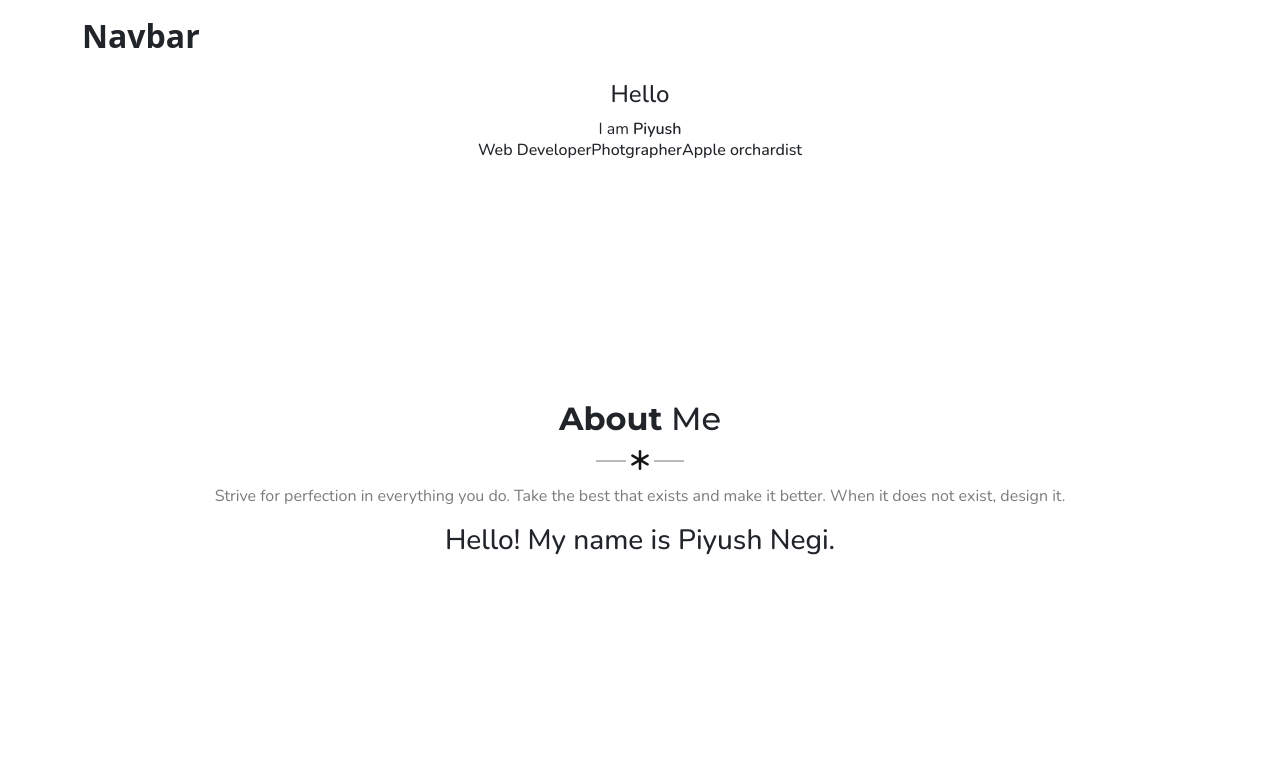
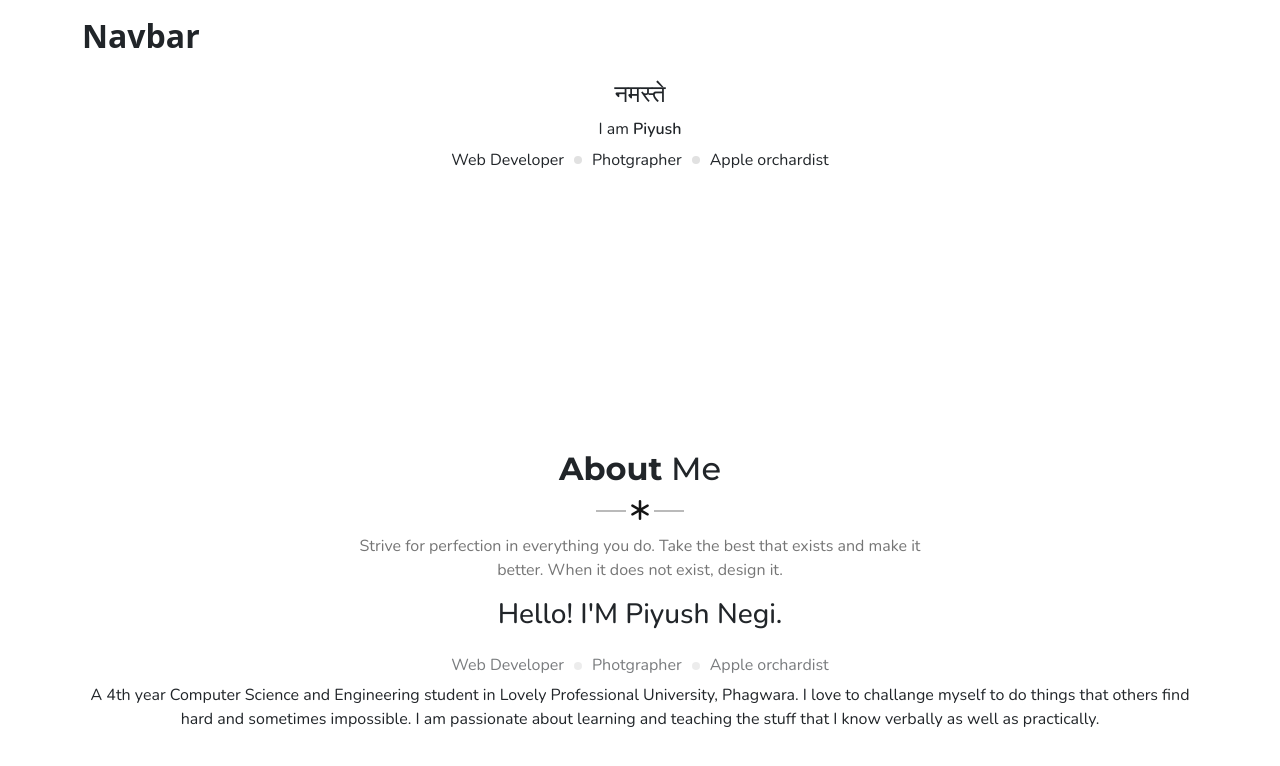
Before and after one commit to NegiBaba/gatsby-personal-website, a Gatsby site: page / in a window 1280 px wide. Built offline with nearby package versions, Linux system fonts and the light colour scheme; Gatsby itself is replaced by a stand-in of ours.

Commit message:
Moved some common css to _common.scss

```diff
--- a/src/components/About/About.js
+++ b/src/components/About/About.js
@@ -1,5 +1,5 @@
 import * as React from "react";
-import { descriptionContainer, descriptionHeading } from "./About.module.scss";
+import { descriptionContainer, descriptionText } from "./About.module.scss";
 
 const About = () => {
 	return (
@@ -14,7 +14,7 @@ const About = () => {
 							<div className="heading-separator">
 								<i className="bi bi-asterisk"></i>
 							</div>
-							<div className="section-sub-heading">
+							<div className="section-sub-heading text-mute">
 								Strive for perfection in everything you do. Take the best that
 								exists and make it better. When it does not exist, design it.
 							</div>
@@ -25,8 +25,20 @@ const About = () => {
 					<div className="col-lg-12">
 						<div className={descriptionContainer}>
 							<h3>
-								Hello!<span> My name is Piyush Negi.</span>
+								Hello!<span> I&#39;M Piyush Negi.</span>
 							</h3>
+							<div className="sub-title-list m-0 pt-3 text-mute">
+								<h6 className="sub-title">Web Developer</h6>
+								<h6 className="sub-title">Photgrapher</h6>
+								<h6 className="sub-title">Apple orchardist</h6>
+							</div>
+							<div className={descriptionText}>
+								A 4th year Computer Science and Engineering student in Lovely
+								Professional University, Phagwara. I love to challange myself to
+								do things that others find hard and sometimes impossible. I am
+								passionate about learning and teaching the stuff that I know
+								verbally as well as practically.
+							</div>
 						</div>
 					</div>
 				</div>
--- a/src/components/About/About.module.scss
+++ b/src/components/About/About.module.scss
@@ -1,6 +1,8 @@
 @import "../../styles/custom.scss";
 .description-container {
+	max-width: 850px;
 	margin-top: 3rem;
+	margin: 48px auto 0;
 
 	h3 {
 		font-family: $heading-font-family;
@@ -10,3 +12,7 @@
 		}
 	}
 }
+.description-text {
+	opacity: 0.6;
+	margin: 16px 0;
+}
--- a/src/components/Home/Home.js
+++ b/src/components/Home/Home.js
@@ -11,8 +11,8 @@ import {
 
 const Home = () => {
 	const helloList = [
+		"Hello",
 		"नमस्ते",
-		"Hello",
 		"こんにちわ",
 		"Hola",
 		"你好",
@@ -46,12 +46,10 @@ const Home = () => {
 						<div className={headingText}>
 							I am <b>Piyush</b>
 						</div>
-						<div
-							className={`d-flex justify-content-center ${subHeadingContainer}`}
-						>
-							<h6 className={subHeading}>Web Developer</h6>
-							<h6 className={subHeading}>Photgrapher</h6>
-							<h6 className={subHeading}>Apple orchardist</h6>
+						<div className="d-flex justify-content-center sub-title-list">
+							<h6 className="sub-title">Web Developer</h6>
+							<h6 className="sub-title">Photgrapher</h6>
+							<h6 className="sub-title">Apple orchardist</h6>
 						</div>
 						<div className={buttonContainer}>
 							<div className="cta-button">Download resume</div>
--- a/src/styles/_common.scss
+++ b/src/styles/_common.scss
@@ -1,3 +1,7 @@
+.text-mute {
+	opacity: 0.6;
+}
+
 .section {
 	padding: 80px 0;
 	text-align: center;
@@ -32,8 +36,9 @@
 	}
 
 	.section-sub-heading {
-		opacity: 0.6;
-		margin: 8px 0px 16px;
+		max-width: 570px;
+		margin: 8px auto 16px;
+		color: $black-secondary;
 	}
 }
 
@@ -54,3 +59,31 @@
 		background-color: $white;
 	}
 }
+
+.sub-title-list {
+	display: flex;
+	margin: 10px 0 40px 0;
+	justify-content: center;
+
+	.sub-title {
+		padding: 0 14px;
+		font-weight: 400;
+		position: relative;
+
+		&::after {
+			top: 50%;
+			width: 8px;
+			content: "";
+			height: 8px;
+			margin-left: 10px;
+			border-radius: 50%;
+			position: absolute;
+			transform: translateY(-50%);
+			background-color: $white-secondary;
+		}
+
+		&:last-child::after {
+			all: unset;
+		}
+	}
+}
```
